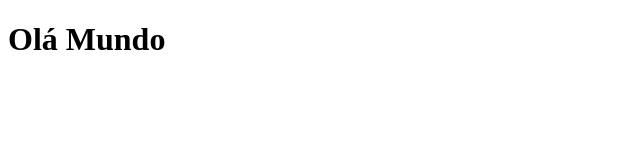
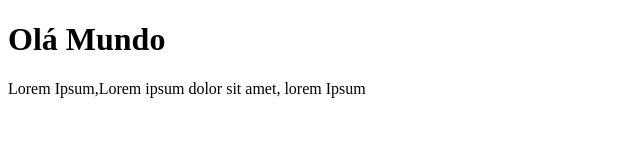
Before and after one commit to Gilvan751/primeiro-repo, a plain HTML site: page index.html in a window 1280 px wide. Shown: the whole page, without its empty margins (0-640 px from the left). Drawn offline with Linux system fonts and the light colour scheme.

Commit message:
Adicinonado um novo paragráfo

```diff
--- a/index.html
+++ b/index.html
@@ -8,5 +8,6 @@
 </head>
 <body>
     <h1>Olá Mundo</h1>
+    <p>Lorem Ipsum,Lorem ipsum dolor sit amet, lorem Ipsum</p>
 </body>
 </html>
```
